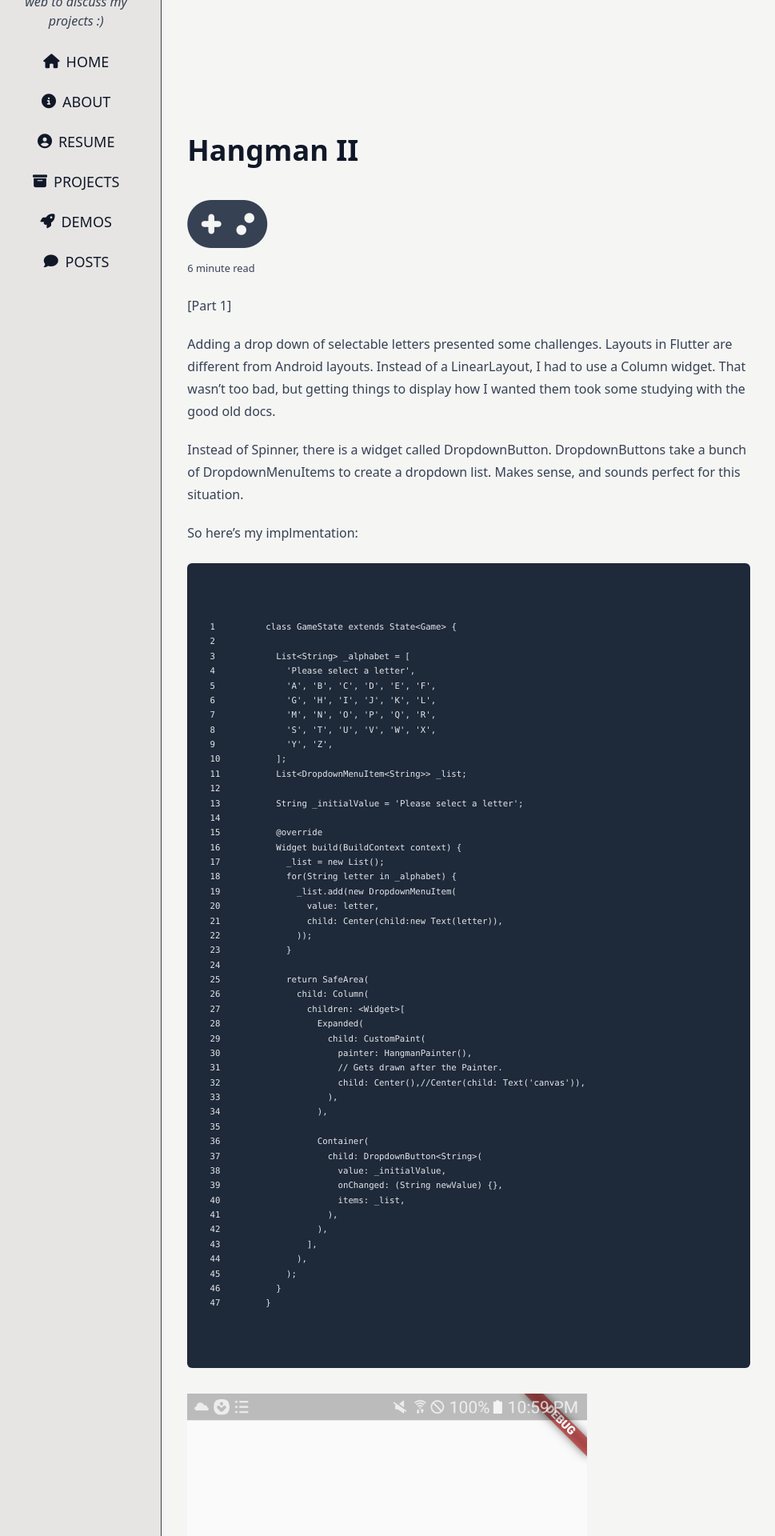
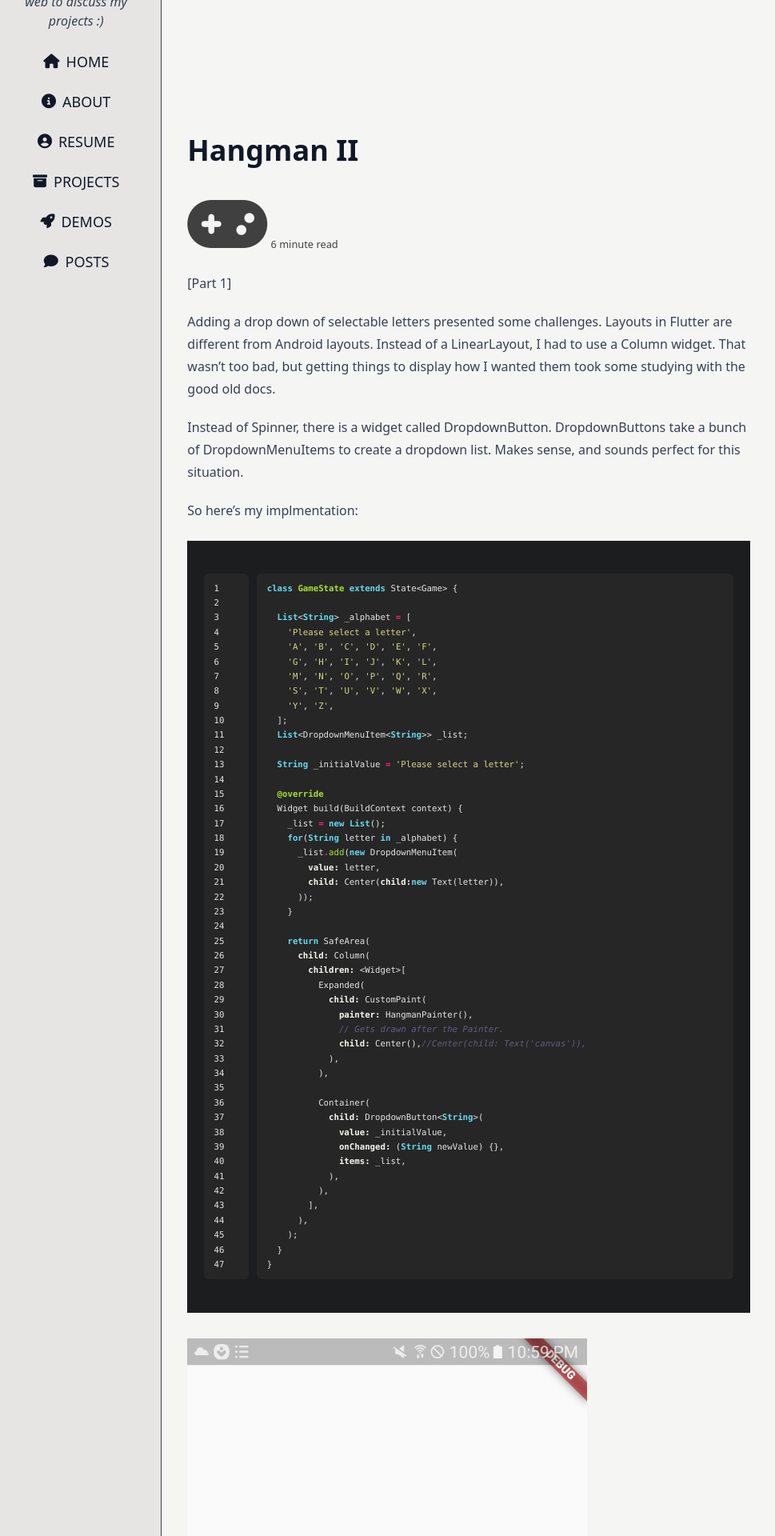
Before and after one commit to jerryq27/jerryq27.github.io, a Jekyll site: the page built from _posts/2019-06-26-hangman-ii.md, in a window 1280 px wide. Shown: the part 332-2252 px from the top of the page at 80% size, without its empty margins (11-980 px from the left). Built offline with Jekyll 4.4.1, drawn with Linux system fonts in a browser that asks for light colours; nearby versions of some CDN libraries.

Commit message:
Got basic styling for code snippets.

```diff
--- a/_includes/head.html
+++ b/_includes/head.html
@@ -5,6 +5,7 @@
   <meta name="description" content="{{ site.description }}">
 
   <link rel="stylesheet" href="{{ site.baseurl }}/assets/css/style.css">
+  <link rel="stylesheet" href="{{ site.baseurl }}/assets/css/syntax.css">
 
   <!-- Favicons generated at http://realfavicongenerator.net/ -->
   <link rel="apple-touch-icon" sizes="180x180" href="{{ site.baseurl }}/assets/favicons/apple-touch-icon.png">
--- a/_layouts/post.html
+++ b/_layouts/post.html
@@ -1,6 +1,7 @@
 ---
 layout: default
 ---
+{% assign theme = site.data.colors %}
 
 {% if page.minutes %}
     {% assign minutes = page.minutes %}
@@ -9,17 +10,14 @@
     {% if minutes == 0 %}{% assign minutes = 1 %}{% endif %}
 {% endif %}
 
-<div id="post-content" class="max-w-[55vw] mx-8 prose">
+<div id="post-content" class="max-w-[55vw] mx-8 {{ theme.markdown }}">
   <h1>{{ page.title }}</h1>
+
   {% if page.thumbnail %}
-  <div>
-    <i class="fas fa-{{ page.thumbnail }} fa-5x"></i>
-  </div>
+  <i class="fas fa-{{ page.thumbnail }} fa-5x"></i>
   {% endif %}
 
-  <small>
-    {{ minutes }} minute read
-  </small>
+  <small>{{ minutes }} minute read</small>
 
   {{ content }}
 </div>
--- a/assets/css/output.css
+++ b/assets/css/output.css
@@ -632,6 +632,9 @@
   .flex {
     display: flex;
   }
+  .table {
+    display: table;
+  }
   .h-full {
     height: 100%;
   }
@@ -823,6 +826,44 @@
     --tw-duration: 300ms;
     transition-duration: 300ms;
   }
+  .prose-neutral {
+    --tw-prose-body: oklch(37.1% 0 0);
+    --tw-prose-headings: oklch(20.5% 0 0);
+    --tw-prose-lead: oklch(43.9% 0 0);
+    --tw-prose-links: oklch(20.5% 0 0);
+    --tw-prose-bold: oklch(20.5% 0 0);
+    --tw-prose-counters: oklch(55.6% 0 0);
+    --tw-prose-bullets: oklch(87% 0 0);
+    --tw-prose-hr: oklch(92.2% 0 0);
+    --tw-prose-quotes: oklch(20.5% 0 0);
+    --tw-prose-quote-borders: oklch(92.2% 0 0);
+    --tw-prose-captions: oklch(55.6% 0 0);
+    --tw-prose-kbd: oklch(20.5% 0 0);
+    --tw-prose-kbd-shadows: NaN NaN NaN;
+    --tw-prose-code: oklch(20.5% 0 0);
+    --tw-prose-pre-code: oklch(92.2% 0 0);
+    --tw-prose-pre-bg: oklch(26.9% 0 0);
+    --tw-prose-th-borders: oklch(87% 0 0);
+    --tw-prose-td-borders: oklch(92.2% 0 0);
+    --tw-prose-invert-body: oklch(87% 0 0);
+    --tw-prose-invert-headings: #fff;
+    --tw-prose-invert-lead: oklch(70.8% 0 0);
+    --tw-prose-invert-links: #fff;
+    --tw-prose-invert-bold: #fff;
+    --tw-prose-invert-counters: oklch(70.8% 0 0);
+    --tw-prose-invert-bullets: oklch(43.9% 0 0);
+    --tw-prose-invert-hr: oklch(37.1% 0 0);
+    --tw-prose-invert-quotes: oklch(97% 0 0);
+    --tw-prose-invert-quote-borders: oklch(37.1% 0 0);
+    --tw-prose-invert-captions: oklch(70.8% 0 0);
+    --tw-prose-invert-kbd: #fff;
+    --tw-prose-invert-kbd-shadows: 255 255 255;
+    --tw-prose-invert-code: #fff;
+    --tw-prose-invert-pre-code: oklch(87% 0 0);
+    --tw-prose-invert-pre-bg: rgb(0 0 0 / 50%);
+    --tw-prose-invert-th-borders: oklch(43.9% 0 0);
+    --tw-prose-invert-td-borders: oklch(37.1% 0 0);
+  }
   .hover\:border-sky-500 {
     &:hover {
       @media (hover: hover) {
@@ -923,6 +964,42 @@
         @media (hover: hover) {
           color: var(--color-stone-100);
         }
+      }
+    }
+  }
+  .prose-headings\:text-gray-900 {
+    & :is(:where(h1, h2, h3, h4, h5, h6, th):not(:where([class~="not-prose"],[class~="not-prose"] *))) {
+      color: var(--color-gray-900);
+    }
+  }
+  .prose-headings\:dark\:text-gray-300 {
+    & :is(:where(h1, h2, h3, h4, h5, h6, th):not(:where([class~="not-prose"],[class~="not-prose"] *))) {
+      &:where([data-theme=dark], [data-theme=dark] *) {
+        color: var(--color-gray-300);
+      }
+    }
+  }
+  .prose-p\:text-gray-700 {
+    & :is(:where(p):not(:where([class~="not-prose"],[class~="not-prose"] *))) {
+      color: var(--color-gray-700);
+    }
+  }
+  .prose-p\:dark\:text-gray-400 {
+    & :is(:where(p):not(:where([class~="not-prose"],[class~="not-prose"] *))) {
+      &:where([data-theme=dark], [data-theme=dark] *) {
+        color: var(--color-gray-400);
+      }
+    }
+  }
+  .prose-li\:text-gray-700 {
+    & :is(:where(li):not(:where([class~="not-prose"],[class~="not-prose"] *))) {
+      color: var(--color-gray-700);
+    }
+  }
+  .prose-li\:dark\:text-gray-400 {
+    & :is(:where(li):not(:where([class~="not-prose"],[class~="not-prose"] *))) {
+      &:where([data-theme=dark], [data-theme=dark] *) {
+        color: var(--color-gray-400);
       }
     }
   }
--- /dev/null
+++ b/assets/css/syntax.css
@@ -0,0 +1,211 @@
+.highlight table td { padding: 5px; }
+.highlight table pre { margin: 0; }
+.highlight .c, .highlight .ch, .highlight .cd, .highlight .cpf {
+  color: #5e5d83;
+  font-style: italic;
+}
+.highlight .cm {
+  color: #5e5d83;
+  font-style: italic;
+}
+.highlight .c1 {
+  color: #5e5d83;
+  font-style: italic;
+}
+.highlight .cp {
+  color: #465457;
+  font-weight: bold;
+}
+.highlight .cs {
+  color: #465457;
+  font-weight: bold;
+  font-style: italic;
+}
+.highlight .err {
+  color: #f8f8f2;
+  background-color: #403d3d;
+}
+.highlight .gi {
+  color: #a6e22e;
+}
+.highlight .gd {
+  color: #f92672;
+}
+.highlight .ge {
+  font-style: italic;
+}
+.highlight .ges {
+  font-weight: bold;
+  font-style: italic;
+}
+.highlight .gr {
+  color: #f92672;
+}
+.highlight .gt {
+  color: #f92672;
+}
+.highlight .gh {
+  color: #403d3d;
+}
+.highlight .go {
+  color: #403d3d;
+}
+.highlight .gp {
+  color: #66d9ef;
+}
+.highlight .gs {
+  font-weight: bold;
+}
+.highlight .gu {
+  color: #465457;
+}
+.highlight .k, .highlight .kv {
+  color: #66d9ef;
+  font-weight: bold;
+}
+.highlight .kc {
+  color: #66d9ef;
+  font-weight: bold;
+}
+.highlight .kd {
+  color: #66d9ef;
+  font-weight: bold;
+}
+.highlight .kp {
+  color: #66d9ef;
+  font-weight: bold;
+}
+.highlight .kr {
+  color: #66d9ef;
+  font-weight: bold;
+}
+.highlight .kt {
+  color: #66d9ef;
+  font-weight: bold;
+}
+.highlight .kn {
+  color: #f92672;
+  font-weight: bold;
+}
+.highlight .ow {
+  color: #f92672;
+  font-weight: bold;
+}
+.highlight .o {
+  color: #f92672;
+  font-weight: bold;
+}
+.highlight .mf {
+  color: #af87ff;
+}
+.highlight .mh {
+  color: #af87ff;
+}
+.highlight .il {
+  color: #af87ff;
+}
+.highlight .mi {
+  color: #af87ff;
+}
+.highlight .mo {
+  color: #af87ff;
+}
+.highlight .m, .highlight .mb, .highlight .mx {
+  color: #af87ff;
+}
+.highlight .se {
+  color: #af87ff;
+}
+.highlight .sb {
+  color: #d7d787;
+}
+.highlight .sc {
+  color: #d7d787;
+}
+.highlight .sd {
+  color: #d7d787;
+}
+.highlight .s2 {
+  color: #d7d787;
+}
+.highlight .sh {
+  color: #d7d787;
+}
+.highlight .si {
+  color: #d7d787;
+}
+.highlight .sx {
+  color: #d7d787;
+}
+.highlight .sr {
+  color: #d7d787;
+}
+.highlight .s1 {
+  color: #d7d787;
+}
+.highlight .ss {
+  color: #d7d787;
+}
+.highlight .s, .highlight .sa, .highlight .dl {
+  color: #d7d787;
+}
+.highlight .na {
+  color: #a6e22e;
+}
+.highlight .nc {
+  color: #a6e22e;
+  font-weight: bold;
+}
+.highlight .nd {
+  color: #a6e22e;
+  font-weight: bold;
+}
+.highlight .ne {
+  color: #a6e22e;
+  font-weight: bold;
+}
+.highlight .nf, .highlight .fm {
+  color: #a6e22e;
+  font-weight: bold;
+}
+.highlight .no {
+  color: #66d9ef;
+}
+.highlight .bp {
+  color: #f8f8f2;
+}
+.highlight .nb {
+  color: #f8f8f2;
+}
+.highlight .ni {
+  color: #f8f8f2;
+}
+.highlight .nn {
+  color: #f8f8f2;
+}
+.highlight .vc {
+  color: #f8f8f2;
+}
+.highlight .vg {
+  color: #f8f8f2;
+}
+.highlight .vi {
+  color: #f8f8f2;
+}
+.highlight .nv, .highlight .vm {
+  color: #f8f8f2;
+}
+.highlight .w {
+  color: #f8f8f2;
+}
+.highlight .nl {
+  color: #f8f8f2;
+  font-weight: bold;
+}
+.highlight .nt {
+  color: #f92672;
+}
+.highlight {
+  color: #f8f8f2;
+  background-color: #1b1d1e;
+}
```
Also changed, not shown: _data/colors.yml (+10 -0 lines).
